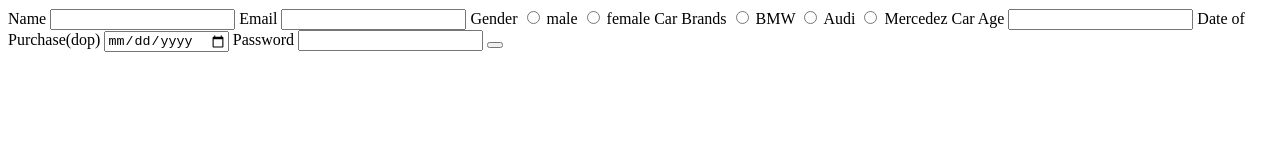
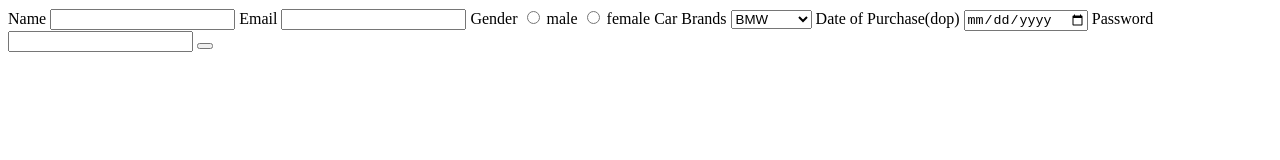
Before and after one commit to acciojob/car-insurance-form-yogeshsapare, a website: page main.html in a window 1280 px wide. Drawn offline with Linux system fonts and the light colour scheme.

Commit message:
created a submission

```diff
--- a/main.html
+++ b/main.html
@@ -9,32 +9,26 @@
 <body>
 	<!-- the entire body must be written by student -->
 	<form action="post">
-		<label for="input#name">Name</label>
-		<input id="input#name" type="text">
-		<label for="input#email">Email</label>
-		<input id="input#email" type="email">
+		<label for="name">Name</label>
+		<input id="name" type="text">
+		<label for="email">Email</label>
+		<input id="email" type="email">
 		<label for="gender">Gender</label>
-    <input type="radio" name="gender" id="gender">
+    <input type="radio" id="gender">
 		 <label for="gender">male</label>
-    <input type="radio" name="gender" id="gender">
+    <input type="radio" id="gender">
 		<label for="gender">female</label>
-		<label for="select#cars">Car Brands</label>
-		<input type="radio" id="select#cars" name="select" >
-		<label for="select#cars">BMW</label>
-		<input type="radio" id="select#cars" name="select">
-		<label for="select#cars">Audi</label>
-		<input type="radio" id="select#cars" name="select">
-		<label for="select#cars">Mercedez</label>
-		<label for="input#carage">Car Age</label>
-		<input type="number" id="input#carage" name="carage">
-		<label for="input#dop">Date of Purchase(dop)</label>
-		<input type="date" id="input#dop" name="Date of Purchase">
-		<label for="input#password">Password</label>
-		<input type="password" id="input#password" name="#password">
-	    <button type="submit"
-
-
-
+		<label for="cars">Car Brands</label>
+		<select name="car" id="cars">
+			<option value="BMW">BMW</option>
+			<option value="Audi">Audi</option>
+			<option value="Mercedez">Mercedez</option>
+		</select>
+		<label for="dop">Date of Purchase(dop)</label>
+		<input type="date" id="dop" name="Date of Purchase">
+		<label for="password">Password</label>
+		<input type="password" id="password">
+	    <button type="submit"></button>
 	</form>
     <script type="text/javascript" src="./script.js">
 </script>
```
